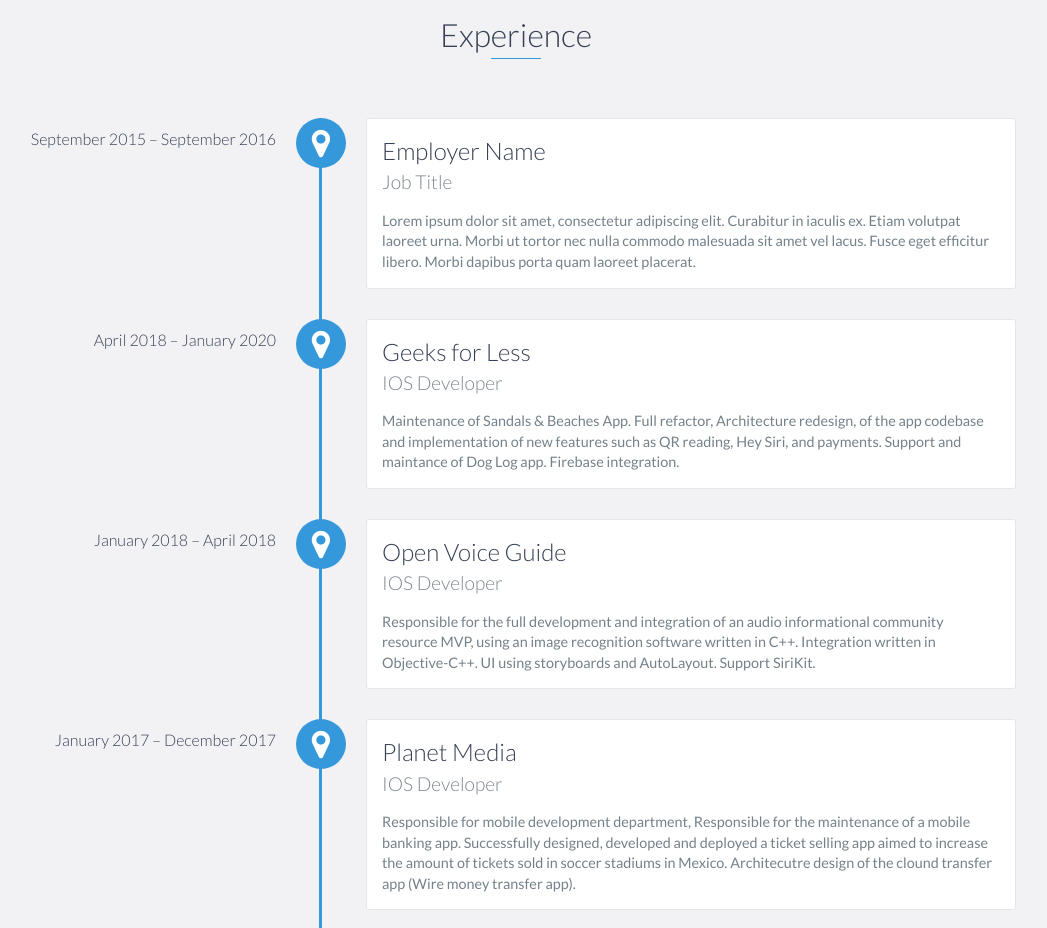
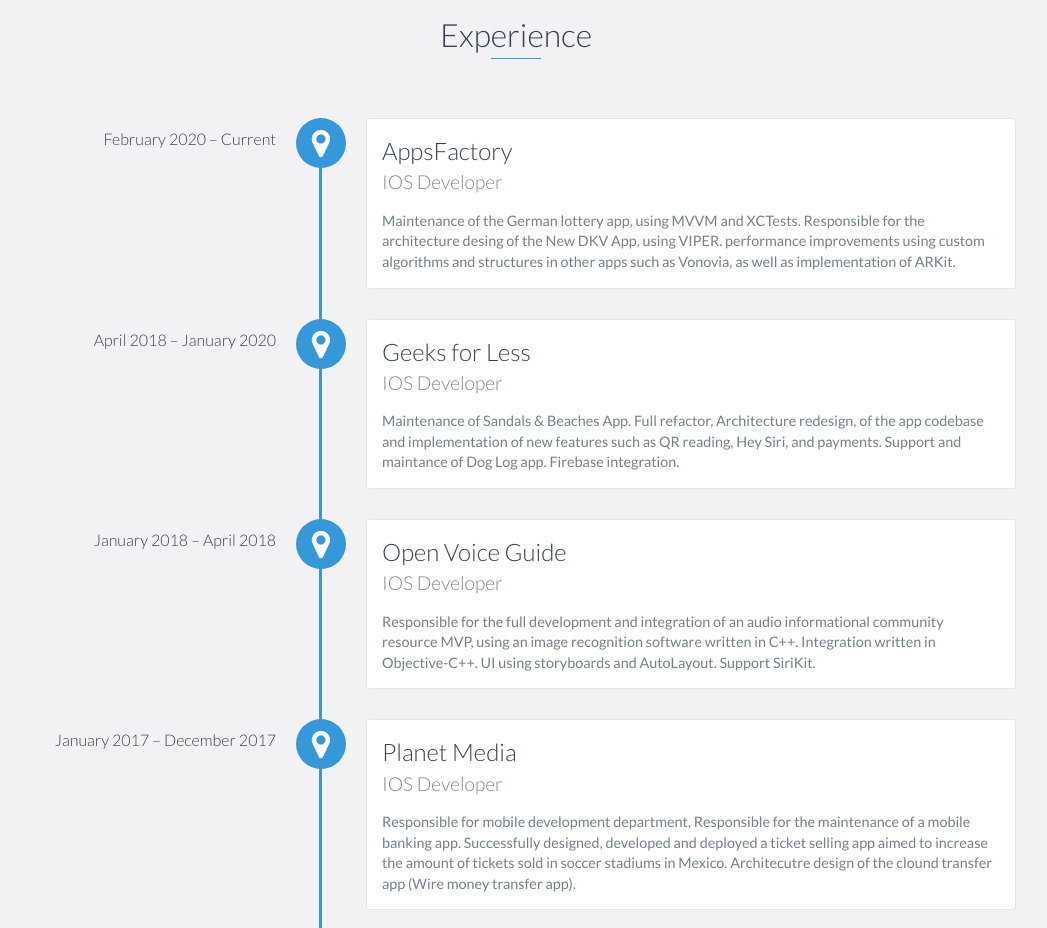
Before and after one commit to MarioArambula10/marioarambula10.github.io, a website: page index.html in a window 1280 px wide. Shown: the part 1080-2008 px from the top of the page, without its empty margins (124-1171 px from the left). Drawn offline with nearby package versions, Linux system fonts and the light colour scheme.

Commit message:
[ADD] Experience Appsfactory

```diff
--- a/index.html
+++ b/index.html
@@ -86,11 +86,11 @@
     <div id="experience" class="background-alt">
         <h2 class="heading">Experience</h2>
         <div id="experience-timeline">
-            <div data-date="September 2015 – September 2016">
-                <h3>Employer Name</h3>
-                <h4>Job Title</h4>
+            <div data-date="February 2020 – Current">
+                <h3>AppsFactory</h3>
+                <h4>IOS Developer</h4>
                 <p>
-                    Lorem ipsum dolor sit amet, consectetur adipiscing elit. Curabitur in iaculis ex. Etiam volutpat laoreet urna. Morbi ut tortor nec nulla commodo malesuada sit amet vel lacus. Fusce eget efficitur libero. Morbi dapibus porta quam laoreet placerat.
+                    Maintenance of the German lottery app, using MVVM and XCTests. Responsible for the architecture desing of the New DKV App, using VIPER. performance improvements using custom algorithms and structures in other apps such as Vonovia, as well as implementation of ARKit.
                 </p>
             </div>
 
```
